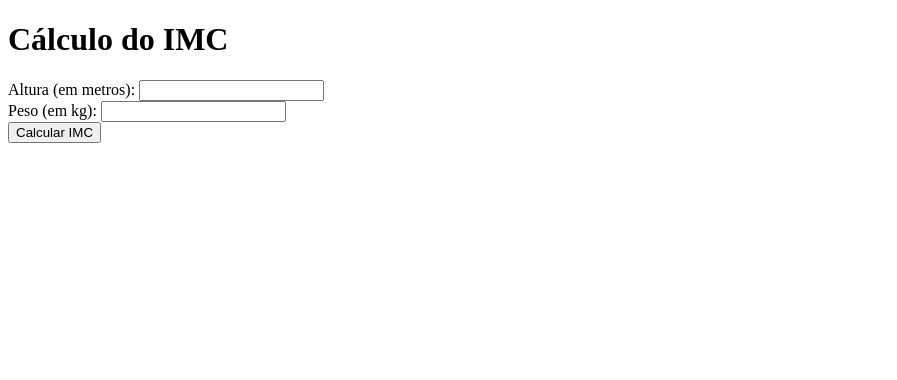
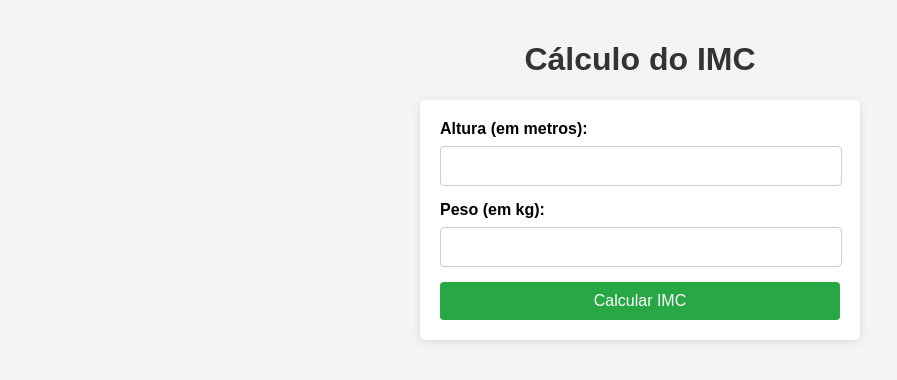
Before and after one commit to bryandevsx/apiNode, a website: page public/index.html in a window 1280 px wide. Shown: the whole page, without its empty margins (0-897 px from the left). Drawn offline with Linux system fonts and the light colour scheme.

Commit message:
adicionado css ao index.html

```diff
--- a/public/index.html
+++ b/public/index.html
@@ -4,6 +4,68 @@
     <meta charset="UTF-8">
     <meta name="viewport" content="width=device-width, initial-scale=1.0">
     <title>Cálculo do IMC</title>
+
+    <style>
+    body {
+        font-family: Arial, sans-serif;
+        background-color: #f4f4f4;
+        margin: 0;
+        padding: 20px;
+    }
+
+    h1 {
+        color: #333;
+        text-align: center;
+    }
+
+    form {
+        background: #fff;
+        padding: 20px;
+        border-radius: 5px;
+        box-shadow: 0 2px 10px rgba(0, 0, 0, 0.1);
+        max-width: 400px;
+        margin: 20px auto;
+    }
+
+    label {
+        display: block;
+        margin-bottom: 8px;
+        font-weight: bold;
+    }
+
+    input[type="number"] {
+        width: calc(100% - 20px);
+        padding: 10px;
+        margin-bottom: 15px;
+        border: 1px solid #ccc;
+        border-radius: 4px;
+        font-size: 16px;
+    }
+
+    button {
+        background-color: #28a745;
+        color: white;
+        padding: 10px;
+        border: none;
+        border-radius: 4px;
+        cursor: pointer;
+        font-size: 16px;
+        width: 100%;
+    }
+
+    button:hover {
+        background-color: #218838;
+    }
+
+    #resultado {
+        text-align: center;
+        margin-top: 20px;
+        font-size: 18px;
+        color: #333;
+    }
+</style>
+
+
 </head>
 <body>
     <h1>Cálculo do IMC</h1>
```
